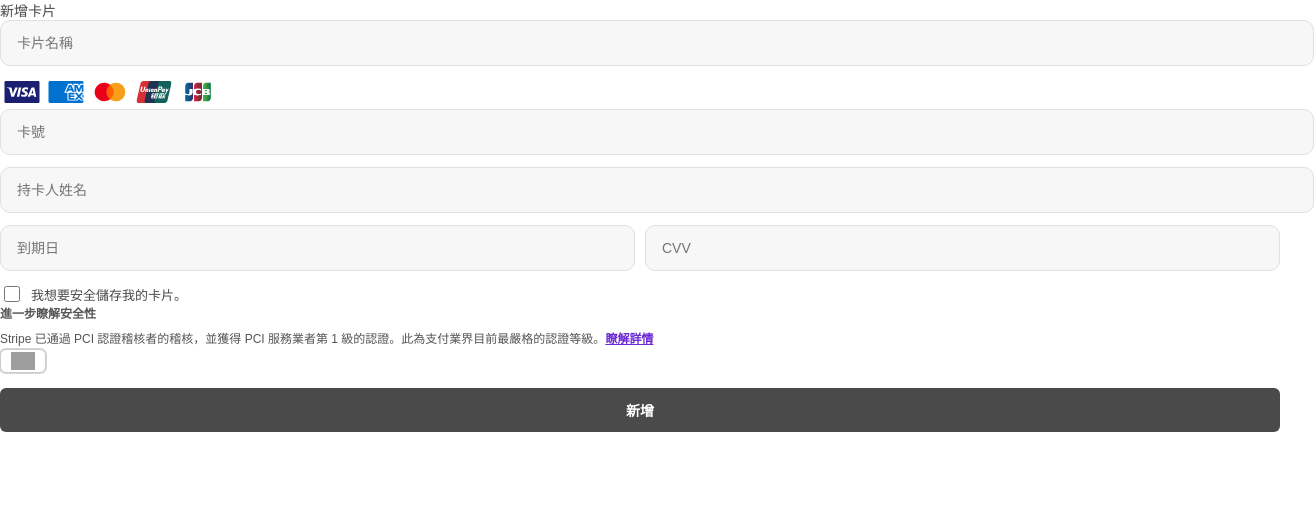
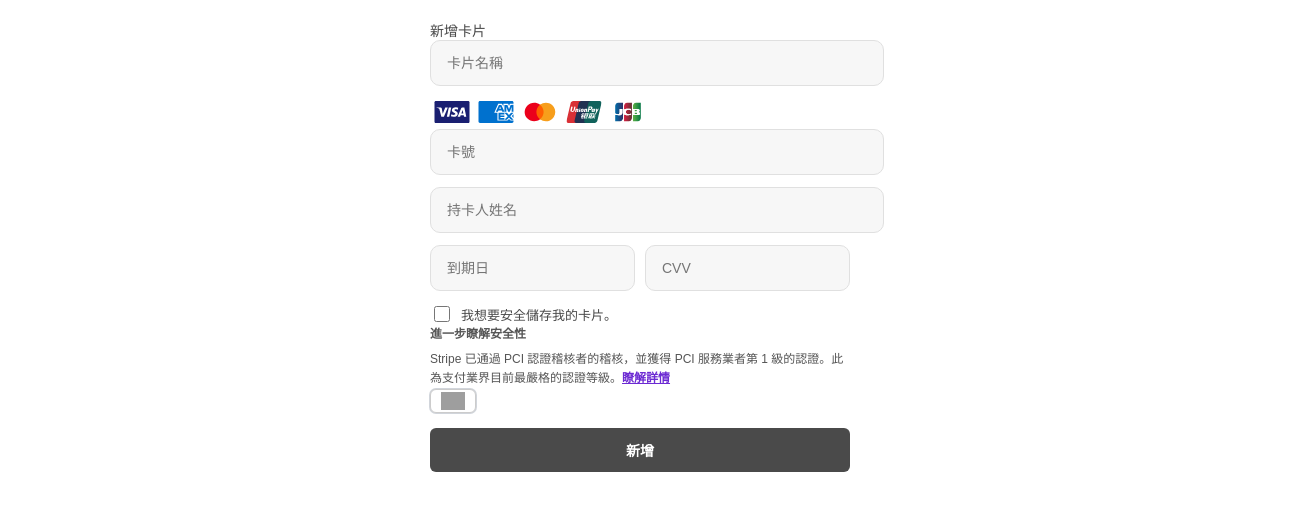
Before and after one commit to tie523399/fake-stripe-checkout, a React (Create React App) app: page / in a window 1280 px wide. Shown: the top 510 px of the page, 1314 px wide, since content can reach past the window. Built offline with nearby package versions, Linux system fonts and the light colour scheme; grey boxes are pictures that could not be loaded; the HTML template or start-up script is replaced by a standard one.

Commit message:
Update App.js

```diff
--- a/src/App.js
+++ b/src/App.js
@@ -1,4 +1,3 @@
-// Stripe-like Checkout + 多語言 + 自動格式驗證 + 幣別與 RTL + 韓國支援 + CSS 調整樣式 + Telegram 通知
 import React, { useState } from 'react';
 import visa from './assets/visa.svg';
 import amex from './assets/amex.svg';
@@ -79,6 +78,7 @@ export default function App() {
   };
 
   return (
+    <div className="checkout-wrapper">
     <div className="checkout-modal">
       <div className="checkout-container">
         <div className="checkout-header">新增卡片</div>
@@ -120,5 +120,6 @@ export default function App() {
 </button>
       </div>
     </div>
+</div>
   );
 }
```
